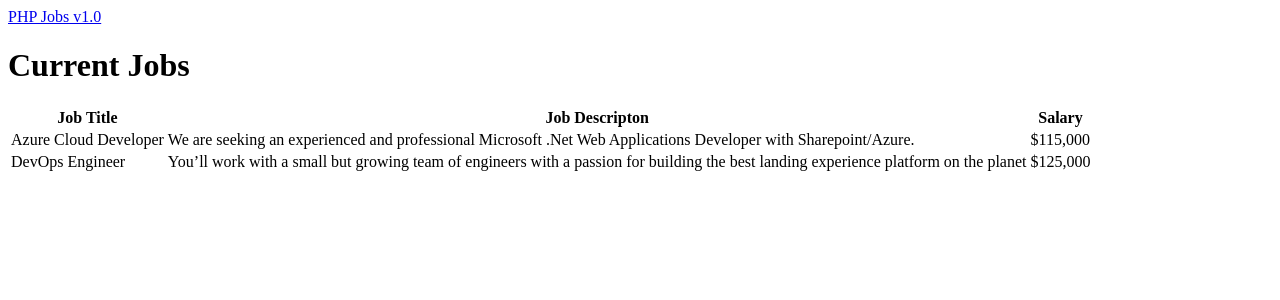
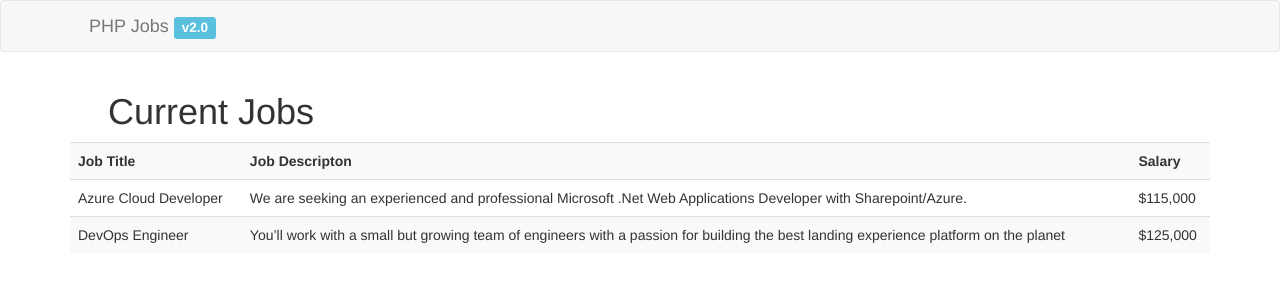
Before and after one commit to donaldheppner/PHP_Jobs, a PHP site: page / in a window 1280 px wide. Shown: the top 300 px of the page. Run offline with PHP 8.4, Linux system fonts and the light colour scheme; some libraries are stand-ins or nearby versions; some web fonts are replaced.

Commit message:
Version 2.0

```diff
--- a/index.php
+++ b/index.php
@@ -18,20 +18,25 @@ $jobs = array(
 <head>
     <meta charset="utf-8" />
     <title>PHP Jobs</title>
+    <link href="//netdna.bootstrapcdn.com/bootswatch/3.1.1/cosmo/bootstrap.min.css" rel="stylesheet">
 </head>
 
 <body>
-    <div>
-      <a href="index.php">PHP Jobs v1.0</a>
+    <div class="navbar navbar-default" role="navigation">
+      <div class="container">
+        <div class="navbar-header">
+          <a class="navbar-brand" href="index.php"><span class="glyphicon glyphicon-home"></span> PHP Jobs <span class="label label-info">v2.0</span></a>
+        </div>
+      </div>
     </div>
 
-    <div>
-        <h1>Current Jobs</h1>
+    <div class="container">
+        <h1><span class="glyphicon glyphicon-list"></span> Current Jobs</h1>
 <?php
 if (count($jobs) > 0)
 {
 ?>
-        <table>
+        <table class="table table-striped">
             <tr>
                 <th>Job Title</th>
                 <th>Job Descripton</th>
```
